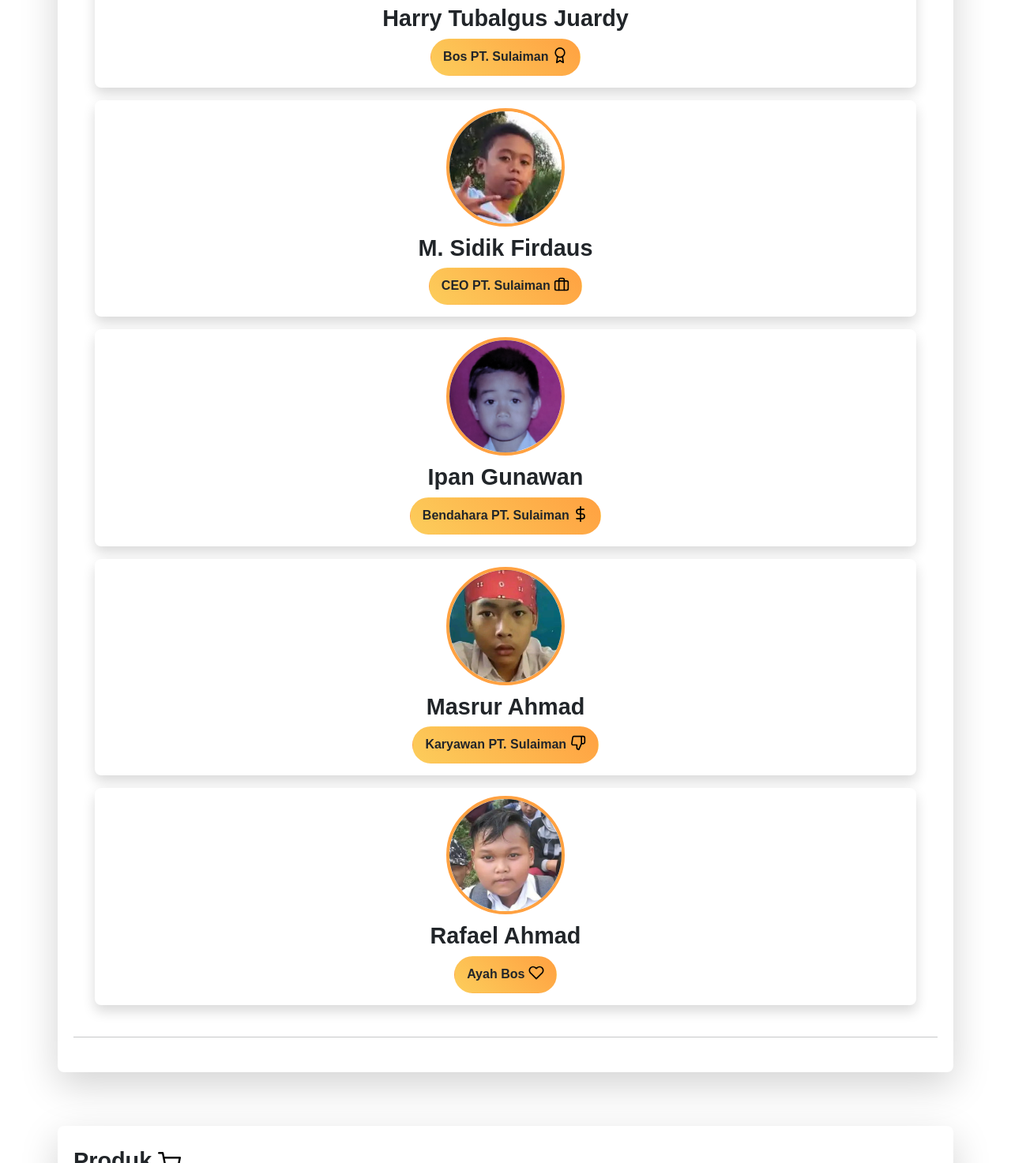
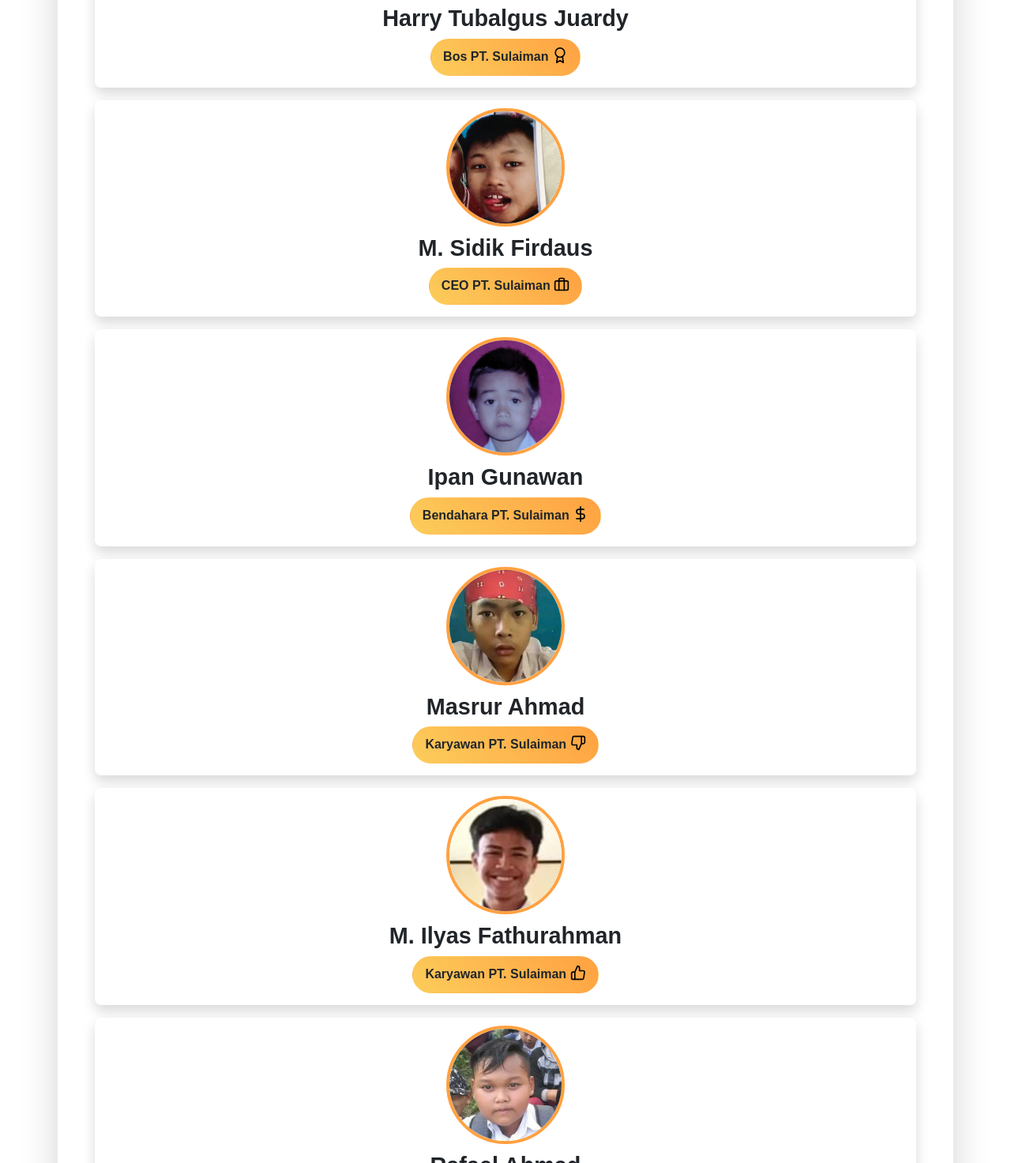
Before and after one commit to ipan-gunawan/PTSulaiman, a plain HTML site: page index.html in a window 1280 px wide. Shown: the part 2820-4293 px from the top of the page at 79% size. Drawn offline with nearby package versions, Linux system fonts and the light colour scheme; a script that the page names is missing.

Commit message:
Menambahkan 1 karyawan dan mengganti foro profesionak ceo

```diff
--- a/index.html
+++ b/index.html
@@ -58,7 +58,7 @@
               <a class="btn  btn-sm text-center visit-location"  role="button" style="font-size:1em; border-radius:300px; padding:5px 15px; box-sizing:border-box;">Bos PT. Sulaiman <img src="./assets/icon/award (1).svg" style="width: 20px; margin-top: 5px;"></a>
             </div>
             <div id="card-ceo" class="col-12 col-md-6 col-lg-4 mb-3 shadow">
-              <img id="ceo" class="rounded-circle" src="./assets/staff/boss.jpg" alt="CEO PT. Sulaiman" />
+              <img id="ceo" class="rounded-circle" src="./assets/staff/ceo.jpg" alt="CEO PT. Sulaiman" />
               <h1>M. Sidik Firdaus</h1>
               <a class="btn  btn-sm text-center visit-location"  role="button" style="font-size:1em; border-radius:300px; padding:5px 15px; box-sizing:border-box;">CEO PT. Sulaiman <img src="./assets/icon/briefcase (1).svg" style="width: 20px; margin-top: 5px;"></a>
             </div>
@@ -71,6 +71,11 @@
               <img id="karyawan" class="rounded-circle" src="./assets/staff/karyawan1.jpg" alt="Karyawan PT. Sulaiman" />
               <h1>Masrur Ahmad</h1>
               <a class="btn  btn-sm text-center visit-location"  role="button" style="font-size:1em; border-radius:300px; padding:5px 15px; box-sizing:border-box;">Karyawan PT. Sulaiman <img src="./assets/icon/thumbs-down.svg" style="width: 20px; margin-top: 5px;"></a>
+            </div>
+            <div id="card-karyawan" class="col-12 col-md-6 col-lg-4 mb-3 shadow">
+              <img id="karyawan" class="rounded-circle" src="./assets/staff/karyawan2.jpg" alt="Karyawan PT. Sulaiman" />
+              <h1>M. Ilyas Fathurahman</h1>
+              <a class="btn  btn-sm text-center visit-location"  role="button" style="font-size:1em; border-radius:300px; padding:5px 15px; box-sizing:border-box;">Karyawan PT. Sulaiman <img src="./assets/icon/thumbs-up.svg" style="width: 20px; margin-top: 5px;"></a>
             </div>
             <div id="card-ayahboss" class="col-12 col-md-6 col-lg-4 mb-3 shadow">
               <img id="ayahboss" class="rounded-circle" src="./assets/staff/ayahboss.jpg" alt="Ayah Bos PT. Sulaiman" />
```
Also changed, not shown: assets/staff/ceo.jpg (added), assets/staff/karyawan2.jpg (added).
